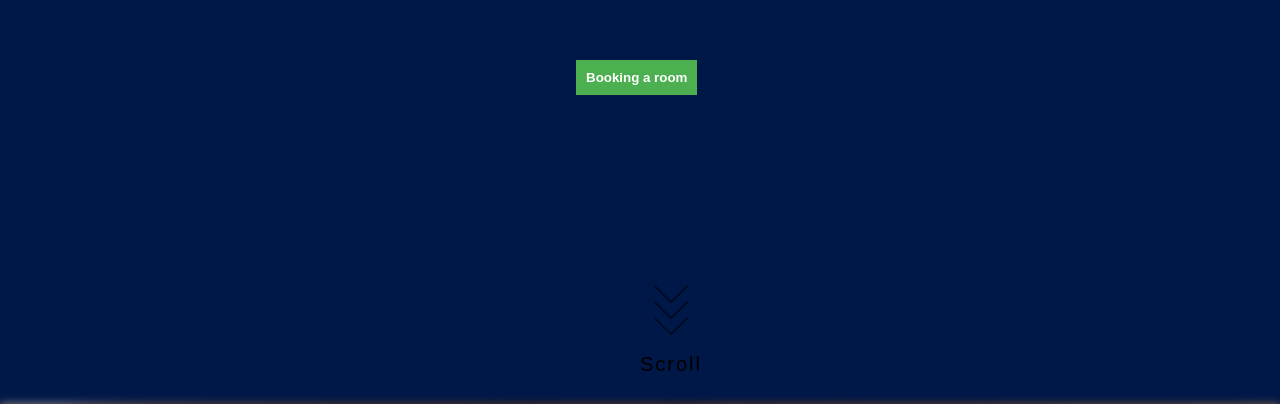
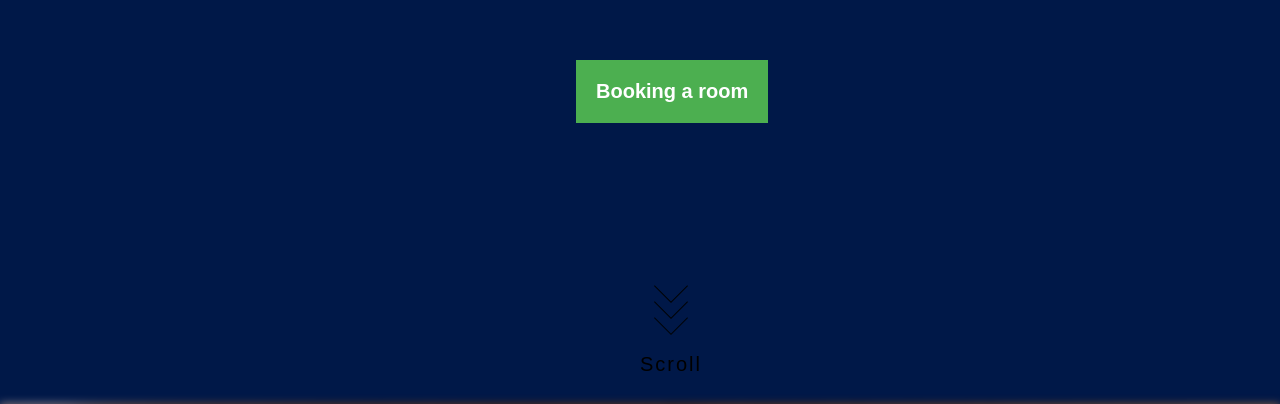
Before and after one commit to NKhalilov/booking, a plain HTML site: page index.html in a window 1280 px wide. Shown: the part 396-800 px from the top of the page. Drawn offline with nearby package versions, Linux system fonts and the light colour scheme; some packages are replaced by stand-ins of ours; a script that the page names is missing.

Commit message:
something

```diff
--- a/style.css
+++ b/style.css
@@ -147,7 +147,7 @@ body {
 
 .btn-primary {
   background-color: #4CAF50;
-  padding: 10px 10px;
+  padding: 20px 20px;
   font-weight: bold;
   border: none;
   margin-left: 45vw;
@@ -161,4 +161,5 @@ body {
 .btn-primary a {
   text-decoration: none;
   color: white;
+  font-size: 20px;
 }
```
